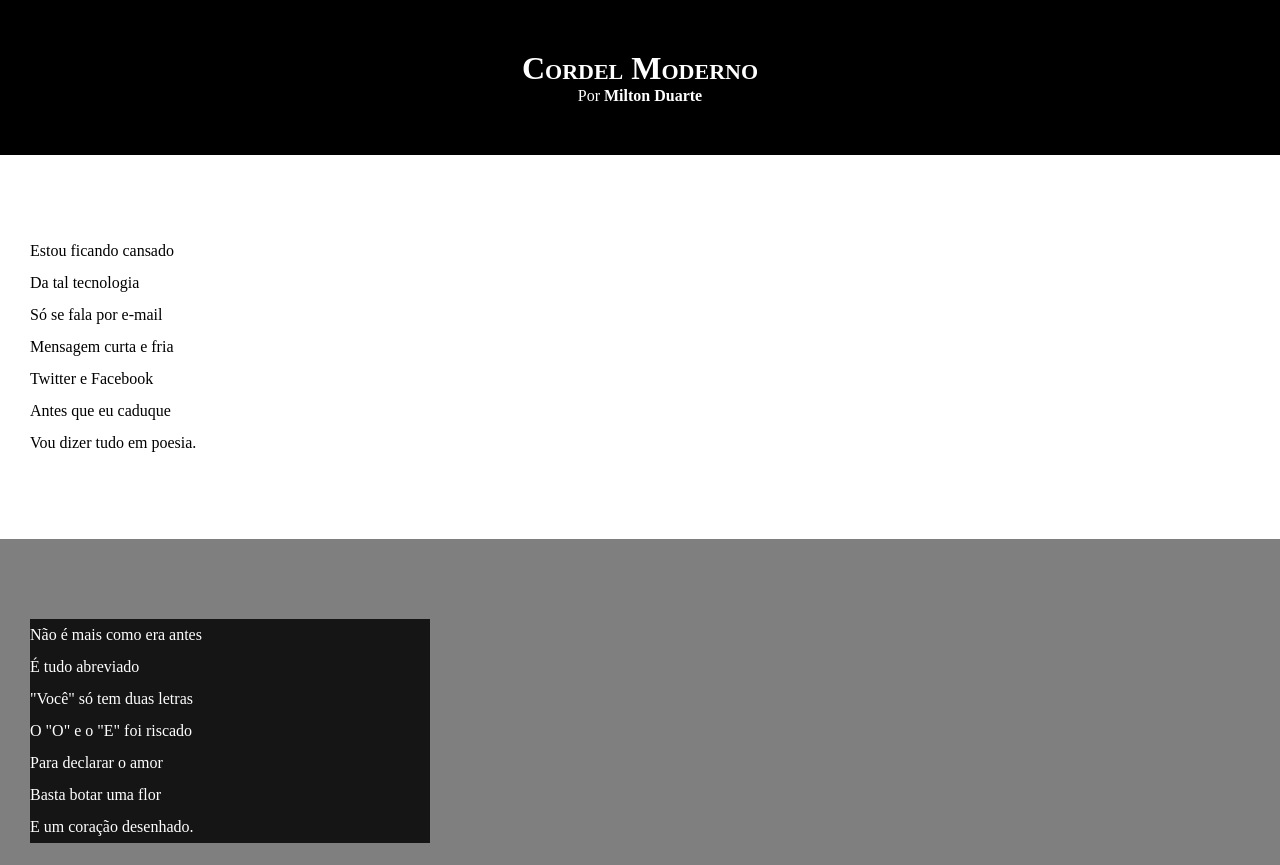
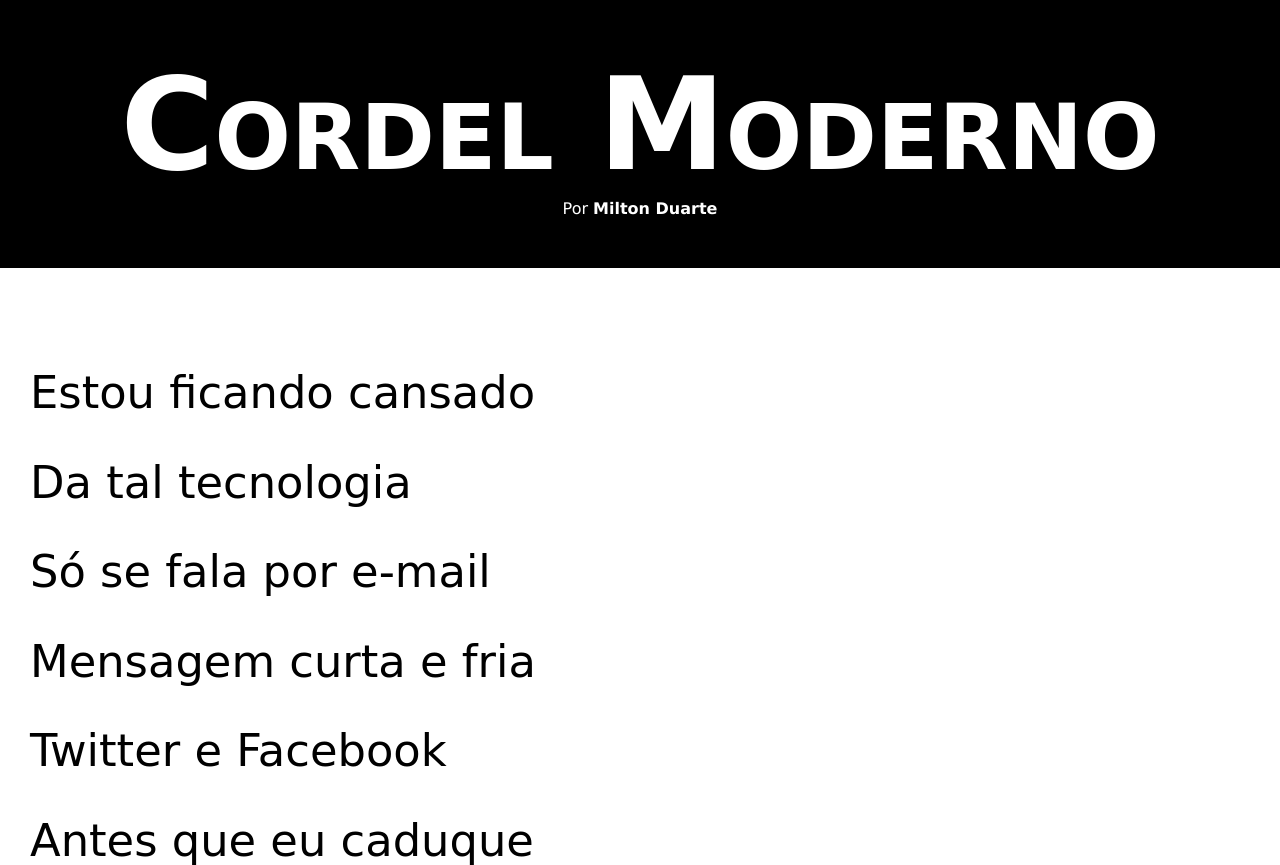
Before and after one commit to ReginaldoMonteiro/site_cordel, a plain HTML site: page index.html in a window 1280 px wide. Shown: the top 865 px of the page. Drawn offline with Linux system fonts and the light colour scheme.

Commit message:
Atualizei

```diff
--- a/estilo/style.css
+++ b/estilo/style.css
@@ -1,8 +1,17 @@
 @charset "utf-8";
 *{margin: 0px; padding: 0px;}
+@import url('https://fonts.googleapis.com/css2?family=Passion+One&family=Sriracha&display=swap');
+@import url('https://fonts.googleapis.com/css2?family=Passion+One&family=Sriracha&display=swap');
+:root{
+    --font1: Verdana, Geneva, Tahoma, sans-serif;
+    --font2: 'Passion One', cursive;
+    --font3: 'Sriracha', cursive;
+}
+
 
 html, body{
     min-height: 100vh;
+    font-family: Verdana, Geneva, Tahoma, sans-serif;
     }
 
     header{
@@ -13,6 +22,8 @@ html, body{
     header > h1{
         padding-top: 50px;
         font-variant: small-caps;
+        font-family: var(--font2);
+        font-size: 10vw;
     }
 
     header > p{
@@ -33,6 +44,8 @@ html, body{
         padding-bottom: 10vh;
         line-height: 2em;
         padding-left: 30px;
+        font-family: var(--font3);
+        font-size: 3.5vw;
     }
 
     section.normal{
@@ -46,7 +59,8 @@ html, body{
     }
 
     section.imagem > p{
-        width: 400px;
+        display: inline-block;
+        padding:5px;
     background-color: rgba(0, 0, 0, 0.836);
     }
 
```
